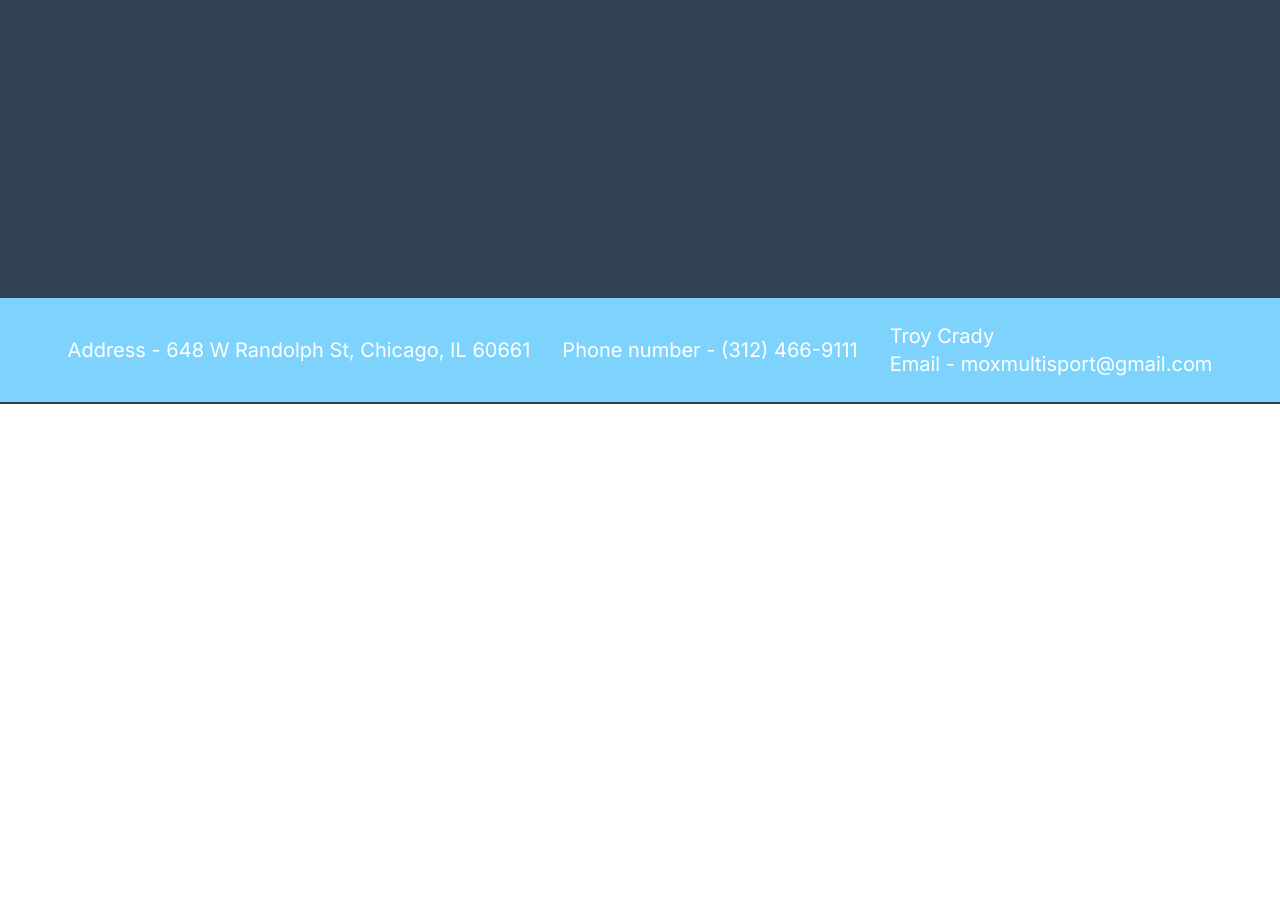
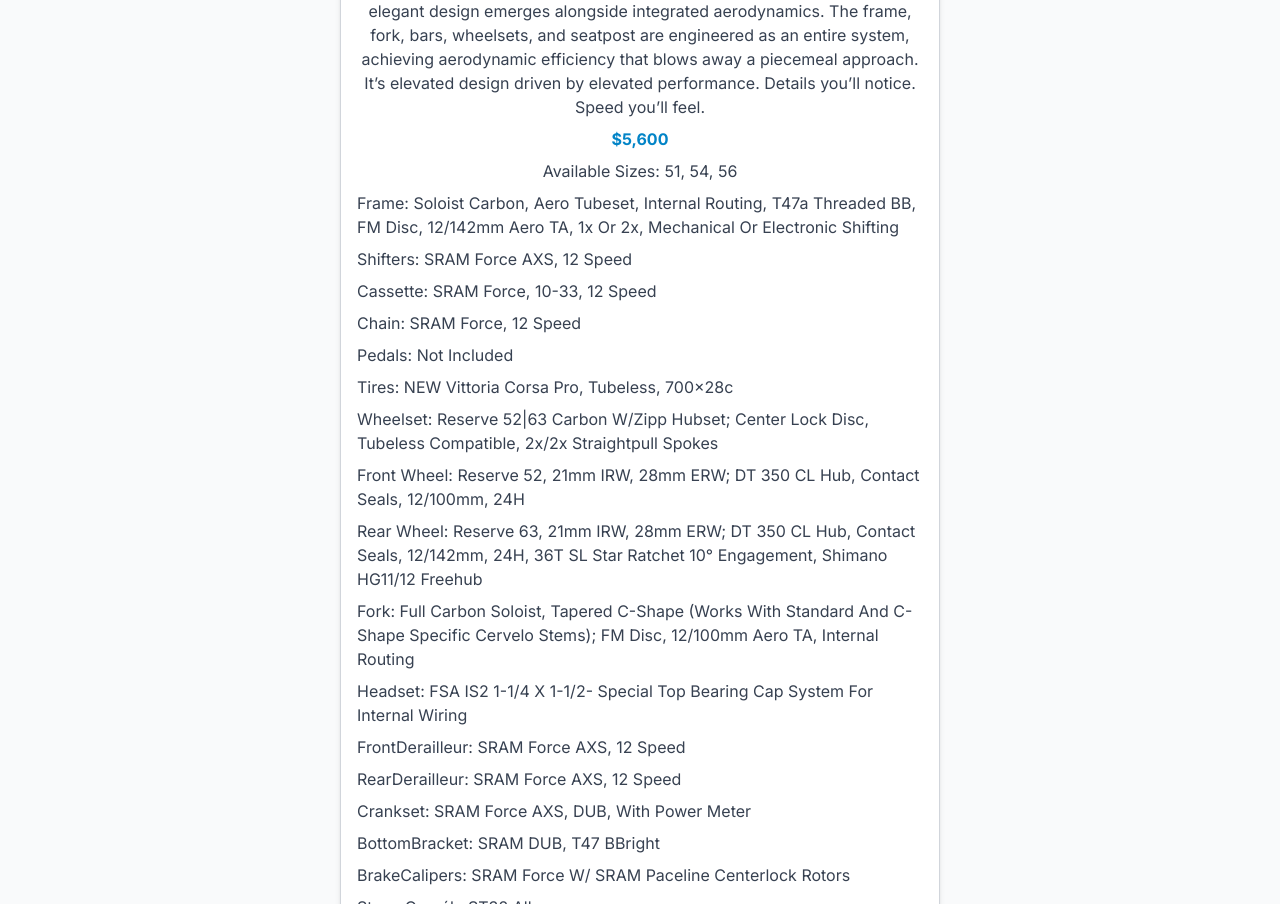
Before and after one commit to DevHooley/mox-multisport, a Next.js app: page /custombuilds/cervelo in a window 1280 px wide. Before the commit this address had no page. Shown: the part 1080-1984 px from the top of the page. Before the commit the page ends 1484 px from the top, so only its background shows below. Built offline with nearby package versions, Linux system fonts and the light colour scheme.

Commit message:
latest custom builds

```diff
--- /dev/null
+++ b/src/app/custombuilds/cervelo/page.tsx
@@ -0,0 +1,155 @@
+import React from 'react';
+import Image from 'next/image';
+import products from '@/components/roadbikedata/troycustomproductdata';
+import Link from 'next/link';
+
+export default function CannondaleRoadbikes() {
+  const filteredProducts = products.filter((product) => product.id === 1);
+
+  return (
+    <>
+      <section className="bg-gray-50">
+        <main className="flex justify-center items-center p-4">
+          <div className="text-center">
+            <h1 className="text-3xl text-black hidden font-bold mb-4">
+              {filteredProducts.length > 0 && filteredProducts[0].model}
+            </h1>
+
+            <div className="grid max-w-[600px] grid-cols-1">
+              {filteredProducts.map((product) => (
+                <div
+                  key={product.id}
+                  className="mb-8 shadow-md bg-white p-4 border border-gray-300 rounded-lg"
+                >
+                  <Image
+                    src={product.image}
+                    alt={product.name}
+                    width={500}
+                    height={300}
+                    style={{ width: 'auto', height: 'auto' }}
+                  />
+                  <h2 className="text-xl text-black font-semibold mb-2">
+                    {product.name}
+                  </h2>
+                  <p className="text-gray-600 mb-2">{product.description}</p>
+                  <p className="text-gray-700 mb-2">{product.about}</p>
+                  <p className="text-sky-600 font-bold mb-2">
+                    ${product.price}
+                  </p>
+
+                  <Link href="/order" passHref>
+                    <p className="text-gray-700 mb-2">
+                      Available Sizes:{' '}
+                      {product.availablesizes.map((size, index) => (
+                        <span key={index} className="hover:text-sky-600">
+                          {size}
+                          {index < product.availablesizes.length - 1 && ', '}
+                        </span>
+                      ))}
+                    </p>
+                  </Link>
+                  <div>
+                    <ul className="text-left capitalize">
+                      <li>
+                        <p className="text-gray-700 mb-2">
+                          frame: {product.frame}
+                        </p>
+                      </li>
+                      <li>
+                        <p className="text-gray-700 mb-2">
+                          shifters: {product.shifters}
+                        </p>
+                      </li>
+                      <li>
+                        <p className="text-gray-700 mb-2">
+                          cassette: {product.cassette}
+                        </p>
+                      </li>
+                      <li>
+                        <p className="text-gray-700 mb-2">
+                          chain: {product.chain}
+                        </p>
+                      </li>
+                      <li>
+                        <p className="text-gray-700 mb-2">
+                          pedals: {product.pedals}
+                        </p>
+                      </li>
+                      <li>
+                        <p className="text-gray-700 mb-2">
+                          tires: {product.tires}
+                        </p>
+                      </li>
+                      <li>
+                        <p className="text-gray-700 mb-2">
+                          wheelset: {product.wheelset}
+                        </p>
+                      </li>
+                      <li>
+                        <p className="text-gray-700 mb-2">
+                          front wheel: {product.front}
+                        </p>
+                      </li>
+                      <li>
+                        <p className="text-gray-700 mb-2">
+                          rear wheel: {product.rear}
+                        </p>
+                      </li>
+                      <li>
+                        <p className="text-gray-700 mb-2">
+                          fork: {product.fork}
+                        </p>
+                      </li>
+                      <li>
+                        <p className="text-gray-700 mb-2">
+                          headset: {product.headset}
+                        </p>
+                      </li>
+                      <li>
+                        <p className="text-gray-700 mb-2">
+                          frontDerailleur: {product.frontDerailleur}
+                        </p>
+                      </li>
+                      <li>
+                        <p className="text-gray-700 mb-2">
+                          rearDerailleur: {product.rearDerailleur}
+                        </p>
+                      </li>
+                      <li>
+                        <p className="text-gray-700 mb-2">
+                          crankset: {product.crank}
+                        </p>
+                      </li>
+                      <li>
+                        <p className="text-gray-700 mb-2">
+                          bottomBracket: {product.bottomBracket}
+                        </p>
+                      </li>
+                      <li>
+                        <p className="text-gray-700 mb-2">
+                          brakeCalipers: {product.brakes}
+                        </p>
+                      </li>
+                      <li>
+                        <p className="text-gray-700 mb-2">
+                          stem: {product.stem}
+                        </p>
+                      </li>
+
+                      <li>
+                        <p className="text-gray-700 mb-2">
+                          saddle: {product.saddle}
+                        </p>
+                      </li>
+                    </ul>
+                  </div>
+                  <div className="rounded-md overflow-hidden"></div>
+                </div>
+              ))}
+            </div>
+          </div>
+        </main>
+      </section>
+    </>
+  );
+}
--- a/src/components/dropdown/roadbikesdropdownmenu.tsx
+++ b/src/components/dropdown/roadbikesdropdownmenu.tsx
@@ -106,7 +106,7 @@
             <Menu.Item>
               {({ active }) => (
                 <a
-                  href="/custombuilds"
+                  href="/custombuilds/cervelo"
                   className={classNames(
                     'block px-4  py-2 text-sm',
                     active
--- a/src/components/navigation.tsx
+++ b/src/components/navigation.tsx
@@ -40,7 +40,7 @@
   },
   {
     label: 'Custom Builds',
-    href: '/custombuilds',
+    href: '/custombuilds/cervelo',
   },
 ];
 
--- /dev/null
+++ b/src/components/roadbikedata/troycustomproductdata.tsx
@@ -0,0 +1,42 @@
+const products = [
+  {
+    id: 1,
+    version: 'Cevelo Soloist',
+    name: 'Cevelo Soloist SRAM Force AXS 12-speed',
+    model: 'SRAM Force AXS 12-speed',
+    color: 'Embers/Black',
+    description: 'THE EVERYDAY BREAKAWAY BIKE',
+    about:
+      'What happens when you design a complete bike, not just a frameset? An elegant design emerges alongside integrated aerodynamics. The frame, fork, bars, wheelsets, and seatpost are engineered as an entire system, achieving aerodynamic efficiency that blows away a piecemeal approach. It’s elevated design driven by elevated performance. Details you’ll notice. Speed you’ll feel.',
+    price: (5600.0).toLocaleString(),
+    availablesizes: ['51', '54', '56'],
+    image: '/troyspecial/Cervelo-Soloist-Sram-Force-Reserve-52_63.webp',
+    url: '/custombuilds/cervelo/cerveloSoloistSramForce',
+    // Add other properties for the second product
+    frame:
+      'Soloist Carbon, Aero tubeset, internal routing, T47a threaded BB, FM Disc, 12/142mm Aero TA, 1x or 2x, mechanical or electronic shifting',
+    fork: 'Full Carbon Soloist, Tapered C-Shape (works with standard and c-shape specific Cervelo stems); FM Disc, 12/100mm Aero TA, Internal routing',
+    headset:
+      'FSA IS2 1-1/4 x 1-1/2- special top bearing cap system for internal wiring',
+    wheelset:
+      'Reserve 52|63 Carbon w/Zipp hubset; Center Lock disc, tubeless compatible, 2x/2x straightpull spokes',
+    front:
+      'Reserve 52, 21mm IRW, 28mm ERW; DT 350 CL hub, contact seals, 12/100mm, 24H',
+    rear: 'Reserve 63, 21mm IRW, 28mm ERW; DT 350 CL hub, contact seals, 12/142mm, 24H, 36T SL Star Ratchet 10° engagement, Shimano HG11/12 freehub',
+    tires: 'NEW Vittoria Corsa Pro, Tubeless, 700x28c',
+    pedals: 'Not Included',
+    crank: 'SRAM Force AXS, DUB, with power meter',
+    bottomBracket: 'SRAM DUB, T47 BBright',
+    chain: 'SRAM Force, 12 speed',
+    cassette: 'SRAM Force, 10-33, 12 Speed',
+    frontDerailleur: 'SRAM Force AXS, 12 speed',
+    rearDerailleur: 'SRAM Force AXS, 12 speed',
+    shifters: 'SRAM Force AXS, 12 speed',
+    handlebar: 'Cervélo HB13 Carbon, 31.8mm clamp',
+    brakes: 'SRAM Force w/ SRAM Paceline Centerlock rotors',
+    stem: 'Cervélo ST32 Alloy',
+    saddle: 'Selle Italia NOVUS BOOST EVO SuperFlow Manganese',
+    // (You can continue adding more properties if needed)
+  },
+];
+export default products;
```
Also changed, not shown: public/troyspecial/Cervelo-Soloist-Sram-Force-Reserve-52_63.webp (added).
